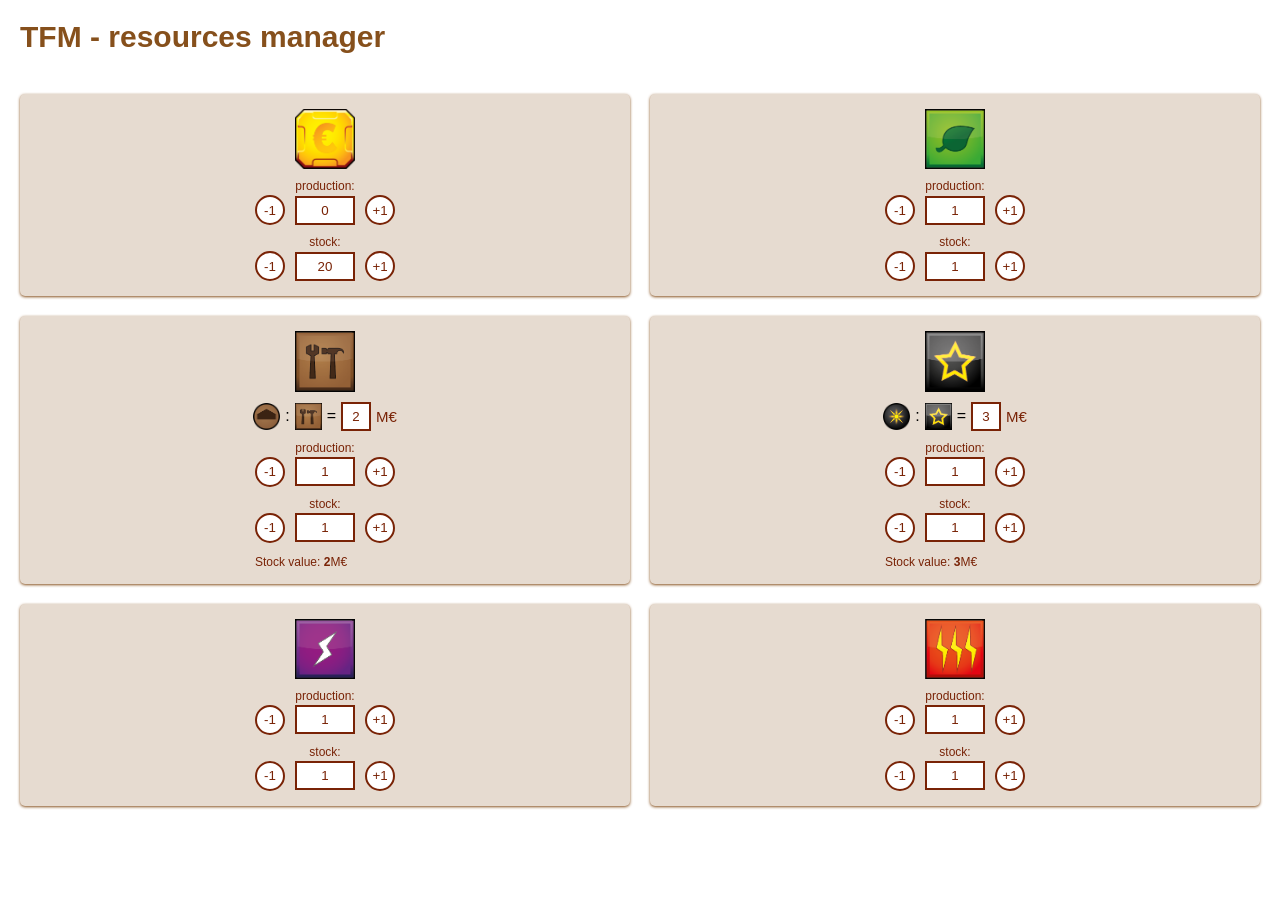
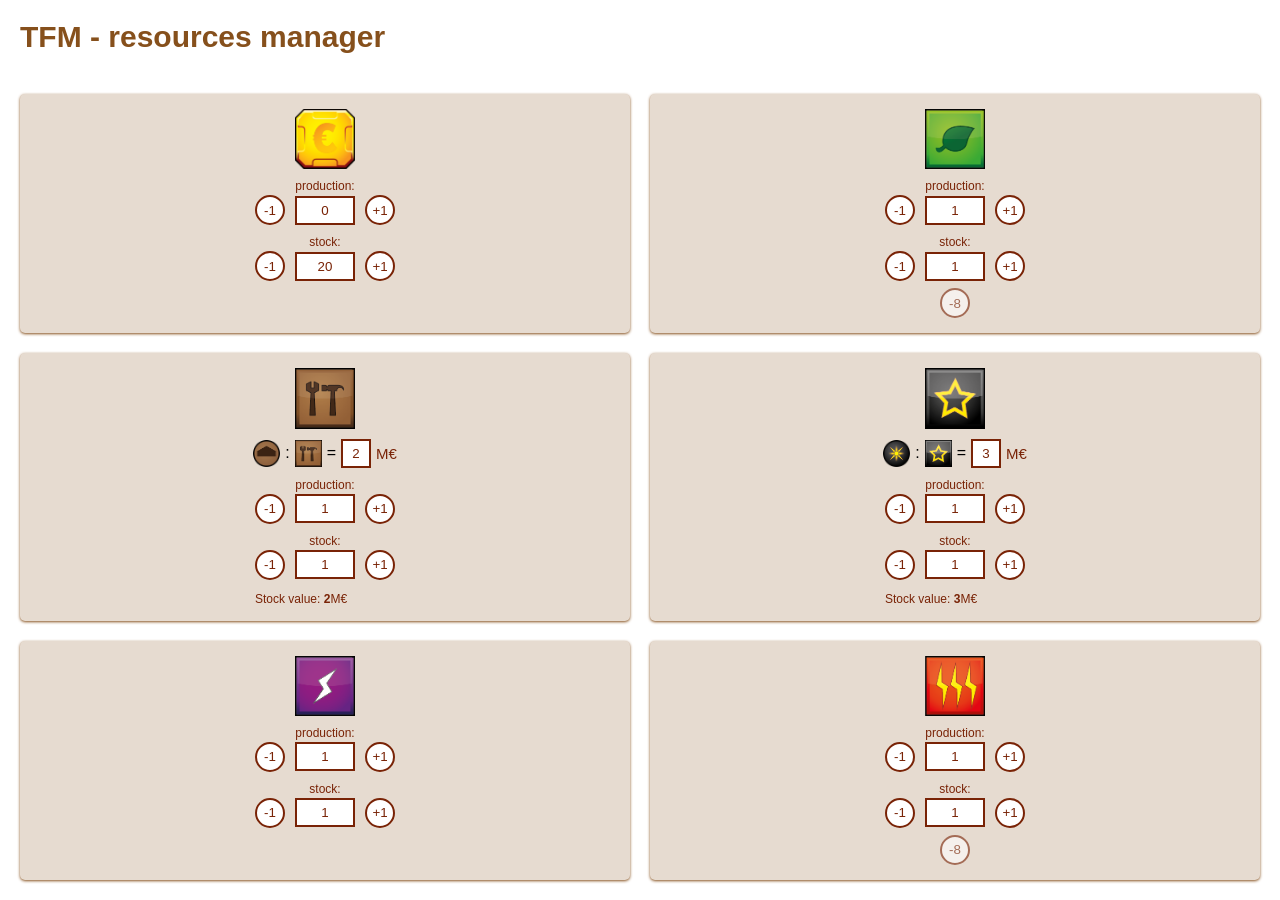
Before and after one commit to olachrzan/terrka, a React (Create React App) app: page / in a window 1280 px wide. Before the commit the page ends 826 px from the top, so only its background shows below. Built offline with nearby package versions, Linux system fonts and the light colour scheme.

Commit message:
Add additional buttons

```diff
--- a/src/components/amountField/AmountField.tsx
+++ b/src/components/amountField/AmountField.tsx
@@ -2,6 +2,7 @@ import { ChangeEvent, SetStateAction, useState } from 'react';
 import styles from './amountField.module.scss';
 
 interface AmountFieldType {
+  hasAdditionalButton?: boolean;
   defaultValue?: number;
   minValue?: number;
   isStock?: boolean;
@@ -12,6 +13,7 @@ interface AmountFieldType {
 }
 
 export const AmountField = ({
+  hasAdditionalButton = false,
   monetizableResources,
   defaultValue = 1,
   isStock = false,
@@ -38,18 +40,22 @@ export const AmountField = ({
     updateStates(prev => prev + 1);
   };
 
-  const decreaseInputValue = () => {
-    if (inputValue - 1 < minValue) {
+  const decreaseInputValue = (step: number) => {
+    if (inputValue - step < minValue) {
       updateStates(minValue);
     } else {
-      updateStates(prev => prev - 1);
+      updateStates(prev => prev - step);
     }
   };
 
   return (
     <div className={styles.wrapper}>
       <span className={styles.title}>{isStock ? 'stock:' : 'production:' }</span>
-      <button className={styles.changeValueButton} onClick={decreaseInputValue}>
+      <button
+        className={styles.changeValueButton}
+        onClick={() => decreaseInputValue(1)}
+        disabled={inputValue <= minValue}
+      >
         {'-1'}
       </button>
       <input
@@ -68,6 +74,15 @@ export const AmountField = ({
           Stock value: <b>{monetizableResources.stockValue}</b>M€
         </span>
       )}
+      {hasAdditionalButton && (
+        <button
+          className={`${styles.changeValueButton} ${styles.centeredButton}`}
+          onClick={() => decreaseInputValue(8)}
+          disabled={inputValue < 8}
+        >
+          {'-8'}
+        </button>
+      )}
     </div>
   );
 };
--- a/src/components/amountField/amountField.module.scss
+++ b/src/components/amountField/amountField.module.scss
@@ -13,6 +13,7 @@
   justify-content: center;
   align-items: center;
   height: 30px;
+  width: 30px;
   background-color: v.$white;
   border: 2px solid v.$brown;
   border-radius: 50%;
@@ -21,6 +22,15 @@
   &:active {
     outline: 2px solid rgb(v.$brown, 37%);
   }
+
+  &:disabled {
+    opacity: 0.6;
+  }
+}
+
+.centeredButton {
+  grid-column: 2;
+  margin: 5px auto 0;
 }
 
 .title {
--- a/src/sections/heat/Heat.tsx
+++ b/src/sections/heat/Heat.tsx
@@ -9,7 +9,7 @@ export const Heat = () => {
     <SectionWrapper>
       <Icon src={icon} />
       <AmountField />
-      <AmountField isStock />
+      <AmountField isStock hasAdditionalButton />
     </SectionWrapper>
   )
 };
--- a/src/sections/plants/Plants.tsx
+++ b/src/sections/plants/Plants.tsx
@@ -9,7 +9,7 @@ export const Plants = () => {
     <SectionWrapper>
       <Icon src={icon} />
       <AmountField />
-      <AmountField isStock />
+      <AmountField isStock hasAdditionalButton />
     </SectionWrapper>
   )
 };
```
